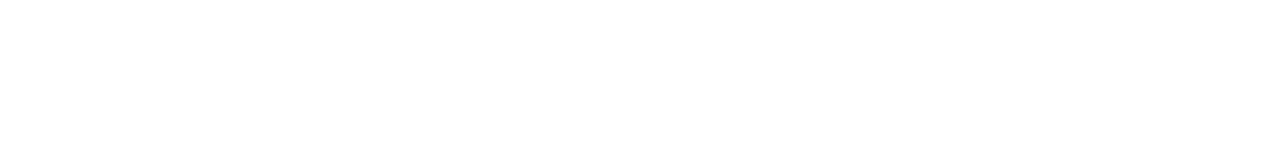
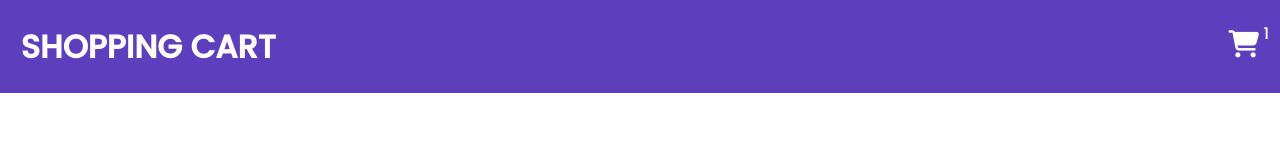
Before and after one commit to nesathanozturk/shopping-cart-js, a plain HTML site: page index.html in a window 1280 px wide. Drawn offline with Linux system fonts and the light colour scheme.

Commit message:
feat: added nav

```diff
--- a/css/style.css
+++ b/css/style.css
@@ -0,0 +1,184 @@
+@import url("https://fonts.googleapis.com/css2?family=Poppins:wght@200;300;500&display=swap");
+
+/* Reset CSS */
+*,
+*::before,
+*::after {
+  box-sizing: border-box;
+}
+
+* {
+  margin: 0;
+  padding: 0;
+  font-size: 62.5%; /* 1rem, 1em = 10px */
+}
+
+html,
+body {
+  height: 100vh;
+  font-family: "Poppins", sans-serif;
+}
+
+body {
+  line-height: 1.6;
+}
+
+ol,
+ul,
+menu {
+  list-style: none;
+}
+
+a {
+  text-decoration: none;
+}
+
+img {
+  width: 100%;
+}
+
+button {
+  background: none;
+  border: none;
+  cursor: pointer;
+}
+
+h1 {
+  font-size: 2em;
+  margin: 0.67em 0;
+}
+
+html,
+body,
+div,
+span,
+applet,
+object,
+iframe,
+h1,
+h2,
+h3,
+h4,
+h5,
+h6,
+p,
+blockquote,
+pre,
+a,
+abbr,
+acronym,
+address,
+big,
+cite,
+code,
+del,
+dfn,
+em,
+img,
+ins,
+kbd,
+q,
+s,
+samp,
+small,
+strike,
+strong,
+sub,
+sup,
+tt,
+var,
+b,
+u,
+i,
+center,
+dl,
+dt,
+dd,
+ol,
+ul,
+li,
+fieldset,
+form,
+label,
+legend,
+table,
+caption,
+tbody,
+tfoot,
+thead,
+tr,
+th,
+td,
+article,
+aside,
+canvas,
+details,
+embed,
+figure,
+figcaption,
+footer,
+header,
+hgroup,
+menu,
+nav,
+output,
+ruby,
+section,
+summary,
+time,
+mark,
+audio,
+video {
+  margin: 0;
+  padding: 0;
+  border: 0;
+  font-size: 100%;
+  vertical-align: baseline;
+}
+
+article,
+aside,
+details,
+figcaption,
+figure,
+footer,
+header,
+hgroup,
+menu,
+nav,
+section {
+  display: block;
+}
+
+/* Navbar */
+nav {
+  background: #5d3ebc;
+  width: 100%;
+  padding: 1.3rem;
+  display: flex;
+  justify-content: space-between;
+  align-items: center;
+  color: #fff;
+}
+
+nav .title {
+  font-weight: bold;
+  text-transform: uppercase;
+  font-size: 2rem;
+}
+
+nav .cart-icon {
+  position: relative;
+}
+
+nav i {
+  font-size: 1.7rem;
+  cursor: pointer;
+}
+
+nav .basket-length {
+  position: absolute;
+  top: -10px;
+  right: -10px;
+  border-radius: 50%;
+}
--- a/index.html
+++ b/index.html
@@ -5,9 +5,20 @@
     <meta http-equiv="X-UA-Compatible" content="IE=edge" />
     <meta name="viewport" content="width=device-width, initial-scale=1.0" />
     <link rel="stylesheet" href="css/style.css" />
+    <script
+      src="https://kit.fontawesome.com/4c402a9c0f.js"
+      crossorigin="anonymous"
+    ></script>
     <title>Shopping Cart</title>
   </head>
   <body>
+    <nav>
+      <h1 class="title">Shopping Cart</h1>
+      <span class="cart-icon">
+        <i class="fa-solid fa-cart-shopping"></i>
+        <span class="basket-length">1</span>
+      </span>
+    </nav>
     <script src="js/script.js"></script>
   </body>
 </html>
```
